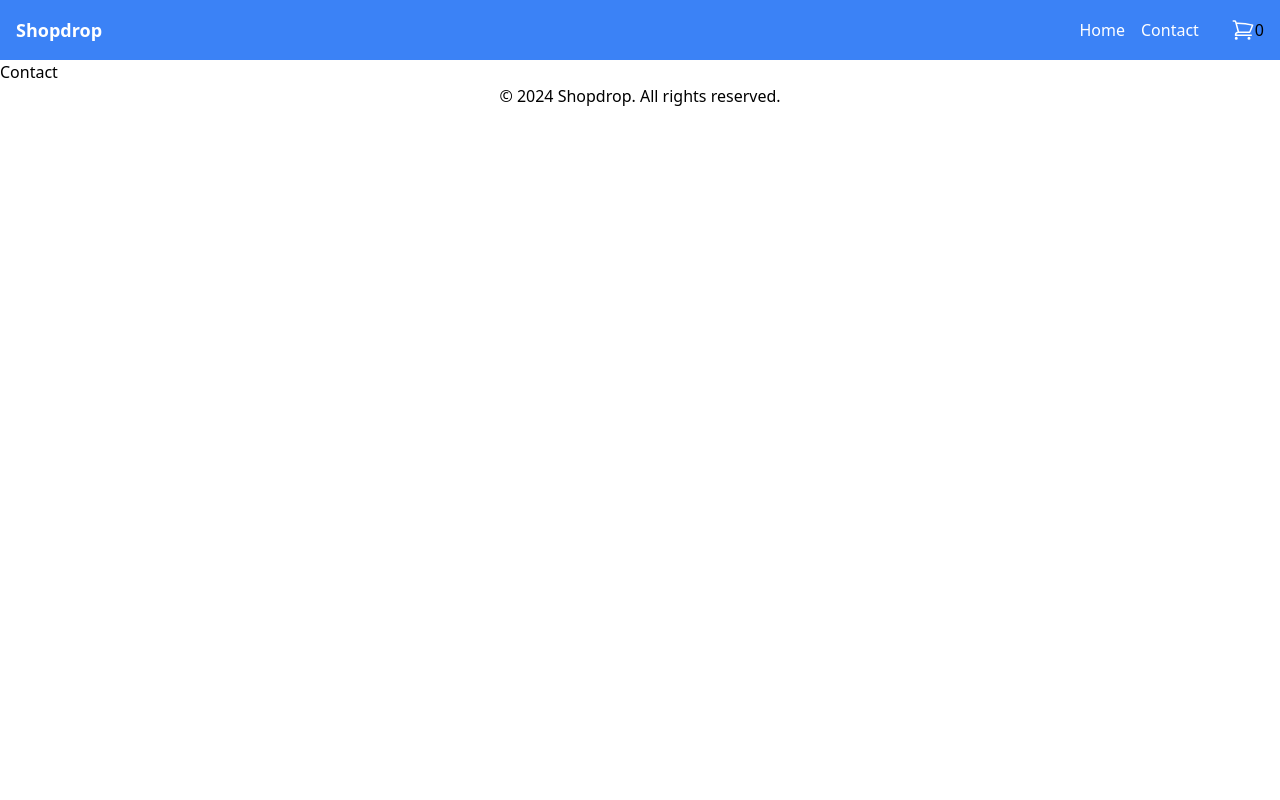
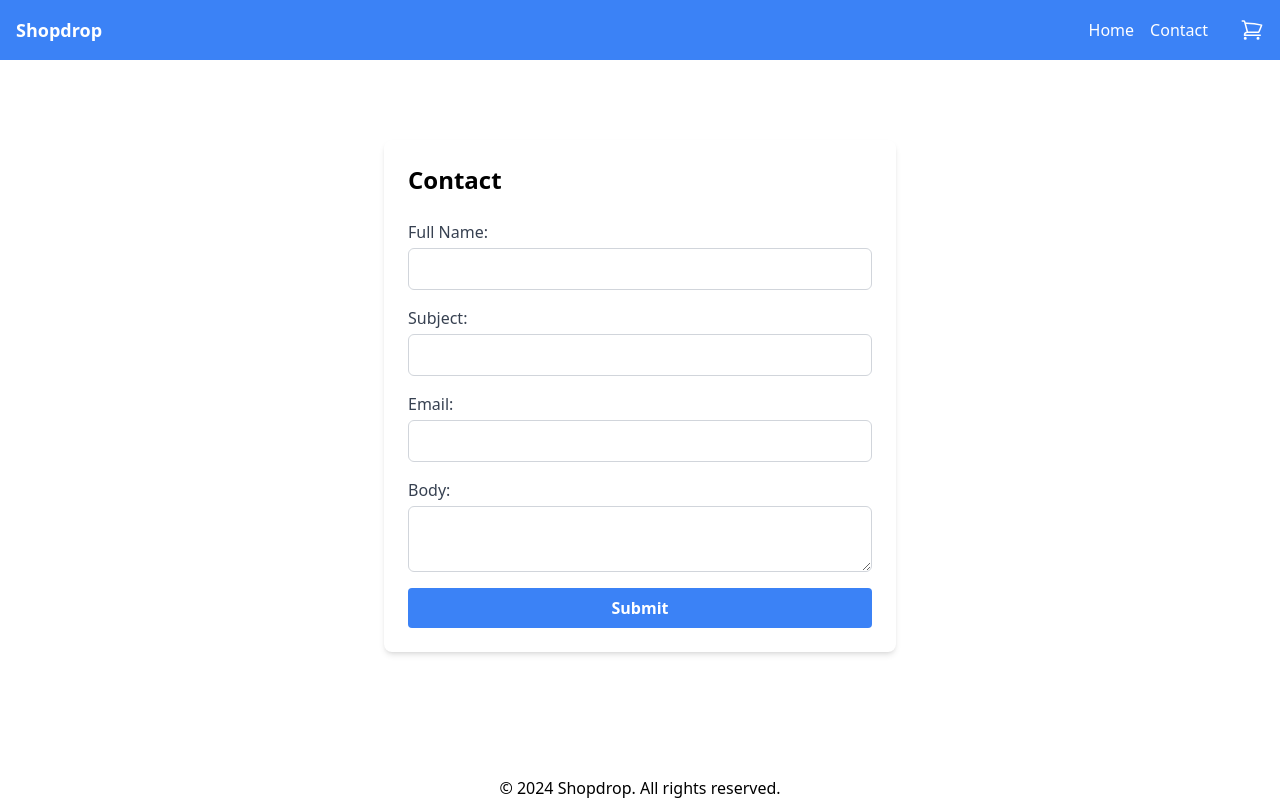
Before and after one commit to Zaracki/React-ecom, a React (Vite) app: page /Contact in a window 1280 px wide. Built offline with nearby package versions, Linux system fonts and the light colour scheme.

Commit message:
Fixes and added validation and form on contact page

```diff
--- a/src/components/Navigation/Navbar.jsx
+++ b/src/components/Navigation/Navbar.jsx
@@ -26,15 +26,17 @@ export default function Navbar() {
             </li>
           </ul>
           <ul className="flex items-center ml-auto">
-            <li className="ml-4">
+            <li className="ml-4 relative">
               <Link to="/checkout" className="text-white hover:text-gray-300 relative">
                 <svg xmlns="http://www.w3.org/2000/svg" fill="none" viewBox="0 0 24 24" strokeWidth="1.5" stroke="currentColor" className="h-6 w-6">
                   <path strokeLinecap="round" strokeLinejoin="round" d="M2.25 3h1.386c.51 0 .955.343 1.087.835l.383 1.437M7.5 14.25a3 3 0 00-3 3h15.75m-12.75-3h11.218c1.121-2.3 2.1-4.684 2.924-7.138a60.114 60.114 0 00-16.536-1.84M7.5 14.25L5.106 5.272M6 20.25a.75.75 0 11-1.5 0 .75.75 0 011.5 0zm12.75 0a.75.75 0 11-1.5 0 .75.75 0 011.5 0z" />
                 </svg>
+                {cartCount > 0 && (
+                  <div className="absolute top-0 -mt-1 right-0 -mr-1 bg-red-500 text-white rounded-full h-4 w-4 flex items-center justify-center text-xs">
+                    {cartCount}
+                  </div>
+                )}
               </Link>
-            </li>
-            <li>
-              <p id="number">{cartCount}</p>
             </li>
           </ul>
         </div>
--- a/src/pages/Checkout.jsx
+++ b/src/pages/Checkout.jsx
@@ -14,7 +14,6 @@ export function Checkout() {
     clearCart: state.clearCart,
   }));
 
-  // Function to calculate total quantity of a product in the cart
   const getTotalQuantity = (productId) => {
     return cart.reduce((total, product) => (product.id === productId ? total + 1 : total), 0);
   };
@@ -39,19 +38,17 @@ export function Checkout() {
   };
 
   const handlePlaceOrder = () => {
-    // Placeholder function for placing order
     clearCart(); // Clear the cart
-    navigate('/CheckoutSuccess'); // Navigate to CheckoutSuccess page
+    navigate('/CheckoutSuccess');
   };
 
-  // Create a new array of unique products with their quantities
   const uniqueProducts = Array.from(new Set(cart.map((product) => product.id))).map((productId) => ({
     ...cart.find((product) => product.id === productId),
     quantity: getTotalQuantity(productId),
   }));
 
   return (
-    <div className="mt-10 bg-gray-50 px-4 pt-8 lg:mt-0">
+    <main className="mt-10 bg-gray-50 px-4 pt-8 lg:mt-0 flex-1">
       <div className="px-4 pt-8">
         <p className="text-xl font-medium">Order Summary</p>
         <div className="mt-8 space-y-3 rounded-lg border bg-white px-2 py-4 sm:px-6">
@@ -74,6 +71,6 @@ export function Checkout() {
         )}
         <CartSummary totalPrice={getTotalPrice()} onPlaceOrder={handlePlaceOrder} cartEmpty={cart.length === 0} />
       </div>
-    </div>
+    </main>
   );
 }
--- a/src/pages/Contact.jsx
+++ b/src/pages/Contact.jsx
@@ -1,5 +1,68 @@
+import React, { useState } from 'react';
+
 export function Contact() {
+  const [formData, setFormData] = useState({ fullName: '', subject: '', email: '', body: '' });
+  const [errors, setErrors] = useState({});
+  const [formStatus, setFormStatus] = useState({ success: '', error: '' });
+
+  const validateField = (name, value) => {
+    if (['fullName', 'subject', 'body'].includes(name) && value.length < 3) {
+      return 'Minimum number of characters is 3';
+    }
+    if (name === 'email' && !/^[^\s@]+@[^\s@]+\.[^\s@]+$/.test(value)) {
+      return 'Must be a valid email address';
+    }
+    return '';
+  };
+
+  const handleChange = ({ target: { name, value } }) => {
+    setFormData({ ...formData, [name]: value });
+    setErrors({ ...errors, [name]: validateField(name, value) });
+  };
+
+  const handleSubmit = (e) => {
+    e.preventDefault();
+    const newErrors = Object.entries(formData).reduce((acc, [key, value]) => {
+      const error = validateField(key, value);
+      if (error) acc[key] = error;
+      return acc;
+    }, {});
+
+    if (Object.keys(newErrors).length === 0) {
+      console.log('Form submitted:', formData);
+      setFormStatus({ success: 'Contact form sent', error: '' });
+    } else {
+      setErrors(newErrors);
+      setFormStatus({ success: '', error: 'Fill out required fields' });
+      console.log('Please correct the errors in the form');
+    }
+  };
+
   return (
-    <h1>Contact</h1>
-  )
+    <main className="flex-1">
+      <div className="max-w-lg mx-auto p-6 bg-white shadow-md rounded-lg mt-20">
+        <h1 className="text-2xl font-bold mb-6">Contact</h1>
+        <form onSubmit={handleSubmit}>
+          {['fullName', 'subject', 'email', 'body'].map((field) => (
+            <div className="mb-4" key={field}>
+              <label className="block text-gray-700 mb-2 capitalize">
+                {field.replace(/([A-Z])/g, ' $1')}:
+                {field === 'body' ? (
+                  <textarea name={field} value={formData[field]} onChange={handleChange} required className="mt-1 p-2 block w-full border border-gray-300 rounded-md" />
+                ) : (
+                  <input type={field === 'email' ? 'email' : 'text'} name={field} value={formData[field]} onChange={handleChange} required className="mt-1 p-2 block w-full border border-gray-300 rounded-md" />
+                )}
+              </label>
+              {errors[field] && <p className="text-red-500 text-sm">{errors[field]}</p>}
+            </div>
+          ))}
+          <button type="submit" className="w-full bg-blue-500 hover:bg-blue-700 text-white font-bold py-2 px-4 rounded relative">
+            Submit
+          </button>
+          {formStatus.success && <p className="text-green-500 text-sm mt-2">{formStatus.success}</p>}
+          {formStatus.error && <p className="text-red-500 text-sm mt-2">{formStatus.error}</p>}
+        </form>
+      </div>
+    </main>
+  );
 }
--- a/src/pages/ProductPage.jsx
+++ b/src/pages/ProductPage.jsx
@@ -33,7 +33,6 @@ export function ProductPage() {
       discountedPrice,
     };
     addToCart(productToAdd);
-    alert('Product added to cart!');
   };
 
   return (
```
Also changed, not shown: src/components/Cart/CartItem.jsx (+5 -19 lines).
